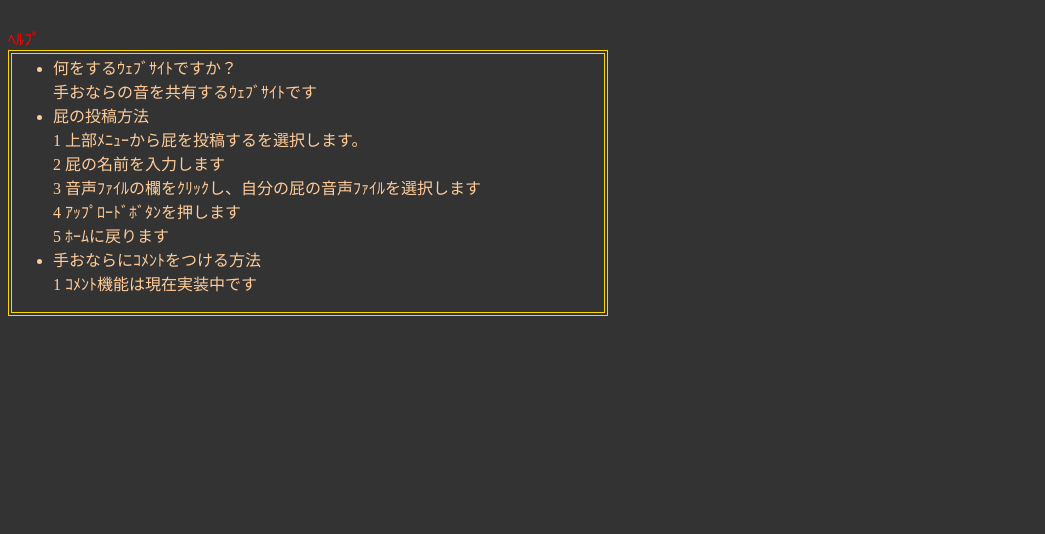
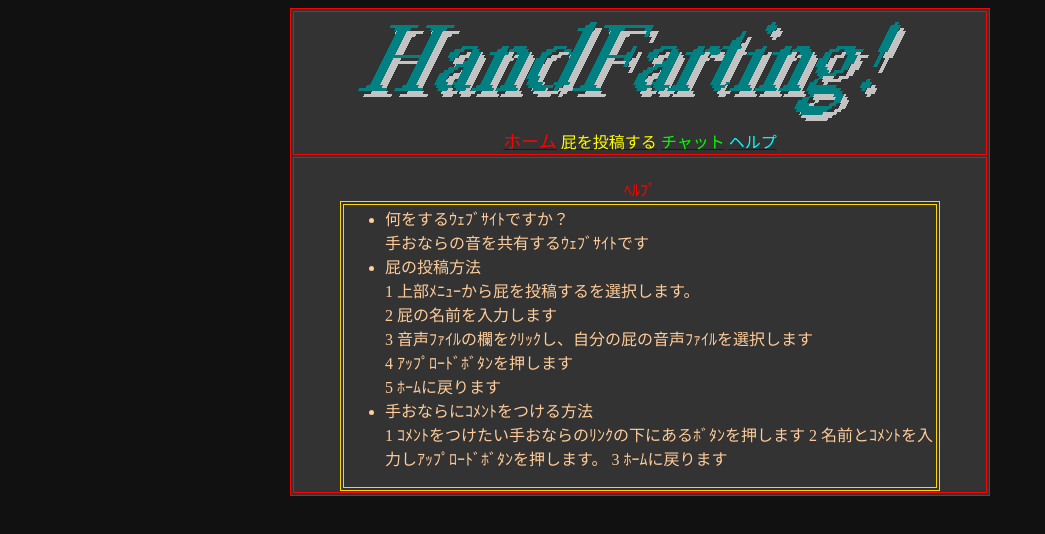
Before and after one commit to nemosin4/HandFarting-, a website: page files/help.htm in a window 1280 px wide. Shown: the whole page, without its empty margins (0-1045 px from the left). Drawn offline with Linux system fonts and the light colour scheme.

Commit message:
Update help.htm

```diff
--- a/files/help.htm
+++ b/files/help.htm
@@ -1,11 +1,25 @@
+<html lang="ja-JP">
+<head>
+<meta charset="UTF-8">
+<title>HandFarting! ﾎｰﾑ</title>
+</head>
+<body onresize="" bgcolor="#111111">
+<center>
+<table width="700" bgcolor="#333333" border="1" bordercolor="red"><tr><td>
+<center>
+<img src="imgs/logo.bmp"><br>
+<a href="/home" target="content"><font size="4" color="#FF0000">ホーム</font></a>
+<a href="upload.htm" target="content"><font color="#FFFF00">屁を投稿する</font></a>
+<a href="/chat" target="content"><font color="#00FF00">チャット</font></a>
+<a href="help.htm" target="content"><font color="#00FFFF">ヘルプ</font></a>
+
+</center>
+</td></tr>
+<tr><td>
+<center>
 
 
-<html>
-<head>
-<meta charset="UTF-8">
-<title>404!!!!!!!!!!!!!!!!!!</title>
-</head>
-<body bgcolor="#333333">
+
 <br>
 <font color="red">ﾍﾙﾌﾟ</font>
 <table width="600" border="1" bordercolor="gold"><tr><td>
@@ -20,10 +34,19 @@
 4 ｱｯﾌﾟﾛｰﾄﾞﾎﾞﾀﾝを押します<br>
 5 ﾎｰﾑに戻ります<br>
 <li>手おならにｺﾒﾝﾄをつける方法</li>
-1 ｺﾒﾝﾄ機能は現在実装中です
+1 ｺﾒﾝﾄをつけたい手おならのﾘﾝｸの下にあるﾎﾞﾀﾝを押します
+2 名前とｺﾒﾝﾄを入力しｱｯﾌﾟﾛｰﾄﾞﾎﾞﾀﾝを押します。
+3 ﾎｰﾑに戻ります
 
 </ul>
 </font>
 </td></tr></table>
+
+
+
+</td></tr></table>
+</center>
+
+</center>
 </body>
 </html>
```
